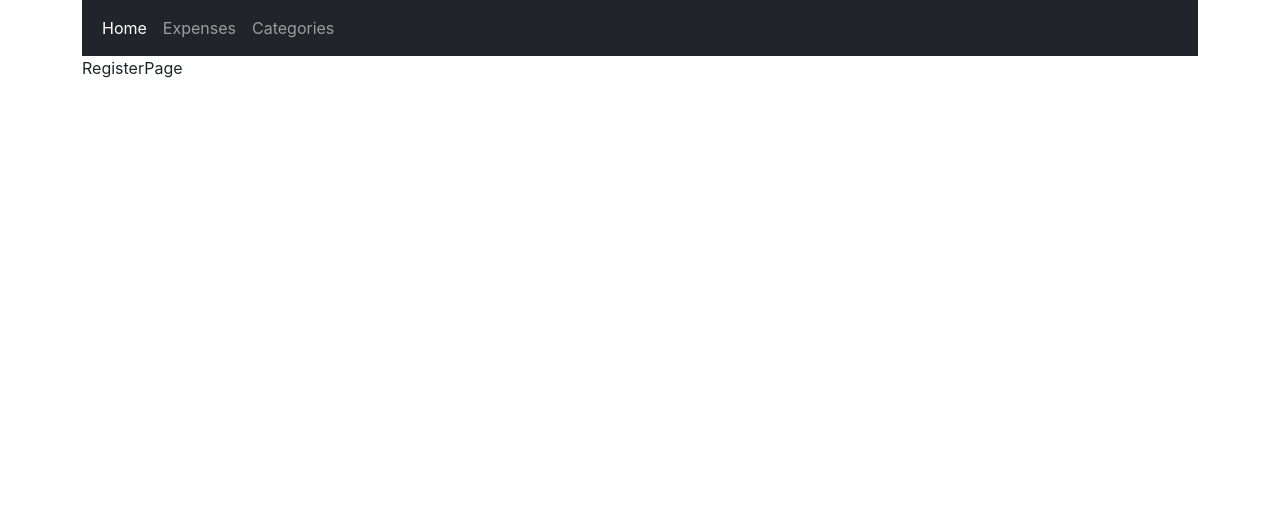
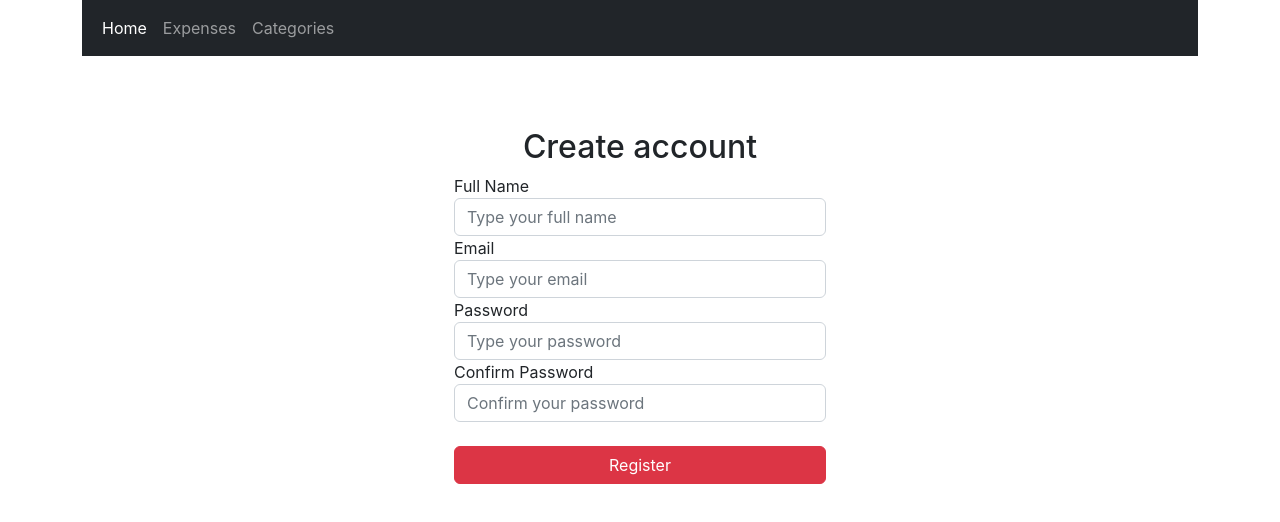
Before and after one commit to allanvillatoro/expense-tracker, a React (Create React App) app in the folder frontend/: page /register in a window 1280 px wide. Shown: the top 522 px of the page. Built offline with nearby package versions, Linux system fonts and the light colour scheme.

Commit message:
RegisterPage updated and test passed

```diff
--- a/frontend/src/categories/AddCategoryForm.tsx
+++ b/frontend/src/categories/AddCategoryForm.tsx
@@ -57,7 +57,7 @@ export const AddCategoryForm = () => {
         />
       </div>
       <br />
-      <button className="btn btn-dark" style={{ width: "100%" }} type="submit">
+      <button className="btn btn-danger" style={{ width: "100%" }} type="submit">
         Save
       </button>
     </form>
--- a/frontend/src/categories/CategoriesPage.tsx
+++ b/frontend/src/categories/CategoriesPage.tsx
@@ -11,7 +11,7 @@ export const CategoriesPage = () => {
       <div style={{ alignSelf: "end" }}>
         <button
           type="button"
-          className="btn btn-dark"
+          className="btn btn-success"
           data-bs-toggle="modal"
           data-bs-target="#AddCategoryFormModal"
           style={{ width: 100 }}
--- a/frontend/src/expenses/AddExpenseForm.tsx
+++ b/frontend/src/expenses/AddExpenseForm.tsx
@@ -86,7 +86,7 @@ export const AddExpenseForm = ({ categories }: AddExpenseFormProps) => {
       </div>
       <br />
       <button
-        className="btn btn-dark"
+        className="btn btn-danger"
         style={{ width: "100%" }}
         type="submit"
       >
--- a/frontend/src/expenses/ExpensesPage.tsx
+++ b/frontend/src/expenses/ExpensesPage.tsx
@@ -12,7 +12,7 @@ export const ExpensesPage = () => {
       <div style={{ alignSelf: "end" }}>
         <button
           type="button"
-          className="btn btn-dark"
+          className="btn btn-success"
           data-bs-toggle="modal"
           data-bs-target="#AddExpenseFormModal"
           style={{ width: 100 }}
--- a/frontend/src/users/LoginPage.tsx
+++ b/frontend/src/users/LoginPage.tsx
@@ -31,7 +31,7 @@ export const LoginPage = () => {
 
   return (
     <div
-      className="col-12 col-lg-6 offset-lg-3 pageContainer"
+      className="col-12 col-lg-4 offset-lg-4 pageContainer"
       style={{ height: 400 }}
     >
       <h2 className="text-center">Login</h2>
@@ -60,7 +60,7 @@ export const LoginPage = () => {
         </div>
         <br />
         <button
-          className="btn btn-dark"
+          className="btn btn-danger"
           style={{ width: "100%" }}
           type="submit"
         >
--- a/frontend/src/users/RegisterPage.tsx
+++ b/frontend/src/users/RegisterPage.tsx
@@ -1,7 +1,133 @@
-import React from 'react'
+import React from "react";
+import { useFormik, ErrorMessage } from "formik";
+
+interface RegisterForm {
+  fullName: string;
+  email: string;
+  password: string;
+  confirmPassword: string;
+}
+
+const initialValues: RegisterForm = {
+  fullName: "",
+  email: "",
+  password: "",
+  confirmPassword: "",
+};
+
+const validate = (values: RegisterForm) => {
+  let errors = {};
+
+  if (values.fullName && values.fullName.length < 1) {
+    errors = {
+      ...errors,
+      fullName: "Full name should contain at least 1 character",
+    };
+  }
+
+  if (
+    values.email &&
+    !/^[A-Z0-9._%+-]+@[A-Z0-9.-]+\.[A-Z]{2,4}$/i.test(values.email)
+  ) {
+    errors = { ...errors, email: "Invalid email address" };
+  }
+
+  if (
+    (values.password &&
+      !/(?:(?=.*\d)|(?=.*\W+))(?![.\n])(?=.*[A-Z])(?=.*[a-z]).*$/.test(
+        values.password
+      )) ||
+    (values.password.length >= 1 && values.password.length < 6)
+  ) {
+    errors = {
+      ...errors,
+      password:
+        "It should contain at least 6 characters (uppercase, lowercase and number)",
+    };
+  }
+
+  if (values.confirmPassword && values.confirmPassword !== values.password) {
+    errors = { ...errors, confirmPassword: "It should match password above" };
+  }
+
+  return errors;
+};
 
 export const RegisterPage = () => {
+  const formik = useFormik({
+    initialValues,
+    validate,
+    onSubmit: (values) => {
+      alert(JSON.stringify(values, null, 2));
+    },
+  });
+
   return (
-    <div>RegisterPage</div>
-  )
-}
+    <div
+      className="col-12 col-lg-4 offset-lg-4 pageContainer"
+      style={{ height: 500 }}
+    >
+      <h2 className="text-center">Create account</h2>
+      <form aria-label="form" onSubmit={formik.handleSubmit}>
+        <div className="form-group">
+          <label htmlFor="fullName">Full Name</label>
+          <input
+            type="text"
+            className="form-control"
+            id="fullName"
+            placeholder="Type your full name"
+            onChange={formik.handleChange}
+            value={formik.values.fullName}
+          />
+          {formik.errors.fullName ? <div>{formik.errors.fullName}</div> : null}
+        </div>
+        <div className="form-group">
+          <label htmlFor="email">Email</label>
+          <input
+            type="email"
+            className="form-control"
+            id="email"
+            placeholder="Type your email"
+            onChange={formik.handleChange}
+            value={formik.values.email}
+          />
+          {formik.errors.email ? <div>{formik.errors.email}</div> : null}
+        </div>
+        <div className="form-group">
+          <label htmlFor="password">Password</label>
+          <input
+            type="password"
+            className="form-control"
+            id="password"
+            placeholder="Type your password"
+            onChange={formik.handleChange}
+            value={formik.values.password}
+          />
+          {formik.errors.password ? <div>{formik.errors.password}</div> : null}
+        </div>
+        <div className="form-group">
+          <label htmlFor="confirmPassword">Confirm Password</label>
+          <input
+            type="password"
+            className="form-control"
+            id="confirmPassword"
+            placeholder="Confirm your password"
+            onChange={formik.handleChange}
+            value={formik.values.confirmPassword}
+          />
+          {formik.errors.confirmPassword ? (
+            <div>{formik.errors.confirmPassword}</div>
+          ) : null}
+        </div>
+        <br />
+        <button
+          className="btn btn-danger"
+          style={{ width: "100%" }}
+          type="submit"
+        >
+          Register
+        </button>
+      </form>
+    </div>
+  );
+};
```
Also changed, not shown: 2 other files (tests, documents, lock files or other folders).
